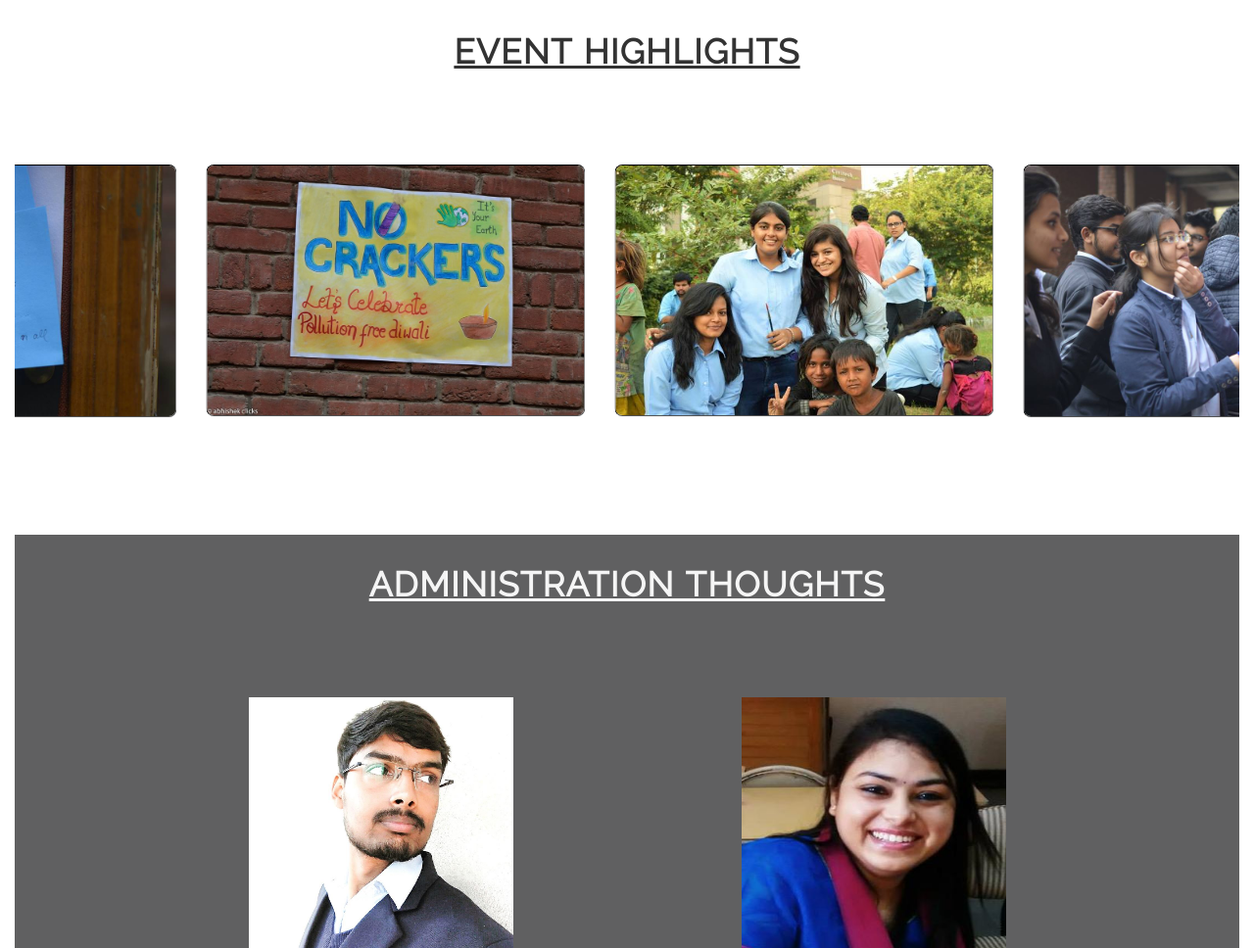
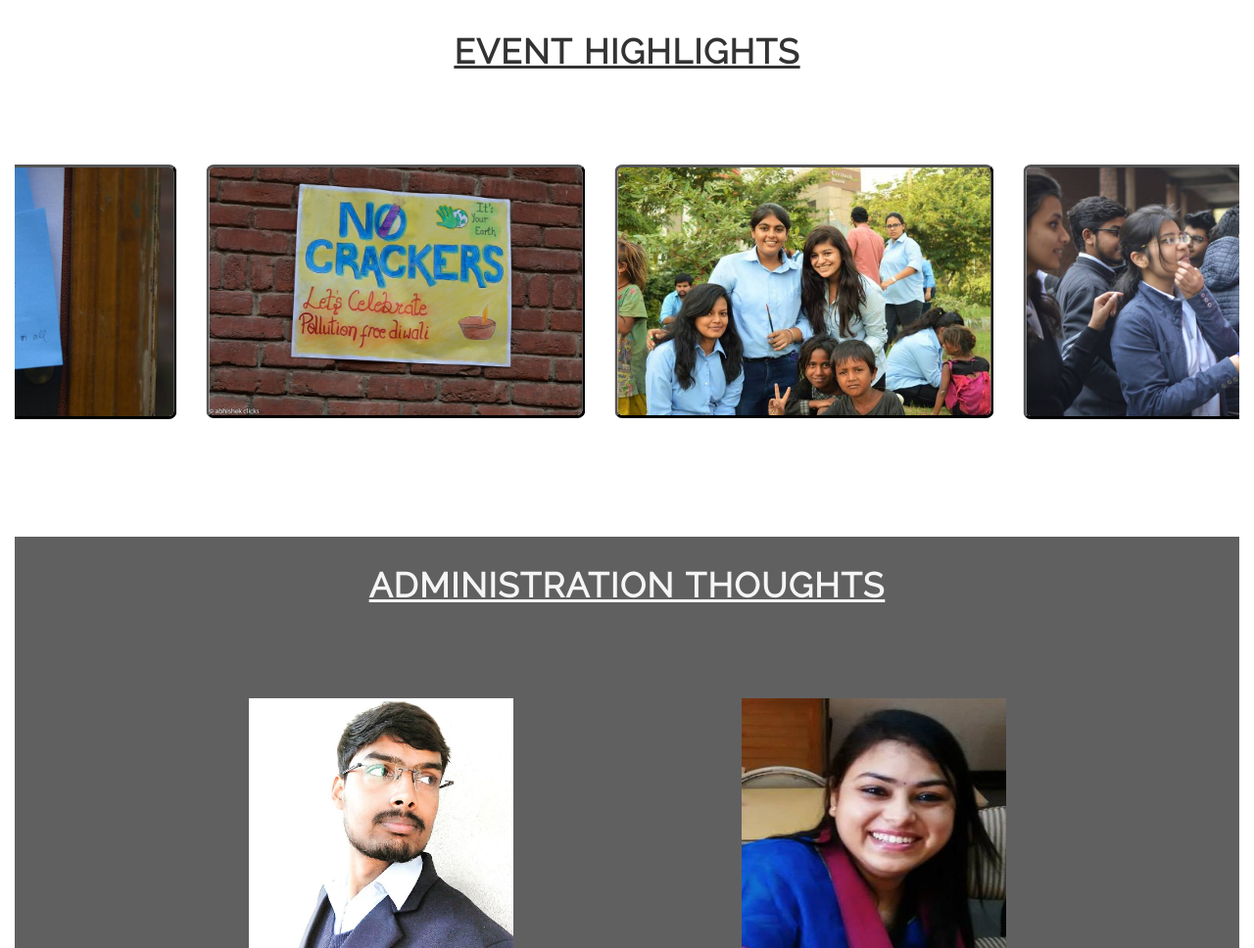
Before and after one commit to opensrc-org/opensrc-org.github.io, a plain HTML site: page index.html in a window 1280 px wide. Shown: the part 3722-4690 px from the top of the page at 98% size. Drawn offline with nearby package versions, Linux system fonts and the light colour scheme; a web font is replaced by a local one.

Commit message:
css modified

```diff
--- a/CSS/MainPage.css
+++ b/CSS/MainPage.css
@@ -358,9 +358,9 @@ span#toggle-icon
     width:100%;
     height: auto;
     border-radius: 8px;
-    border-style: inset;
+    border-style: outset;
     border-color: black;
-    border-width: thin;
+    border-width: medium;
 }
 #tree-event:hover,#diya_painting-event:hover,#smoke-event:hover,#article-writing-event:hover,#poster-creating-event:hover,#planting-event:hover
 {
```
